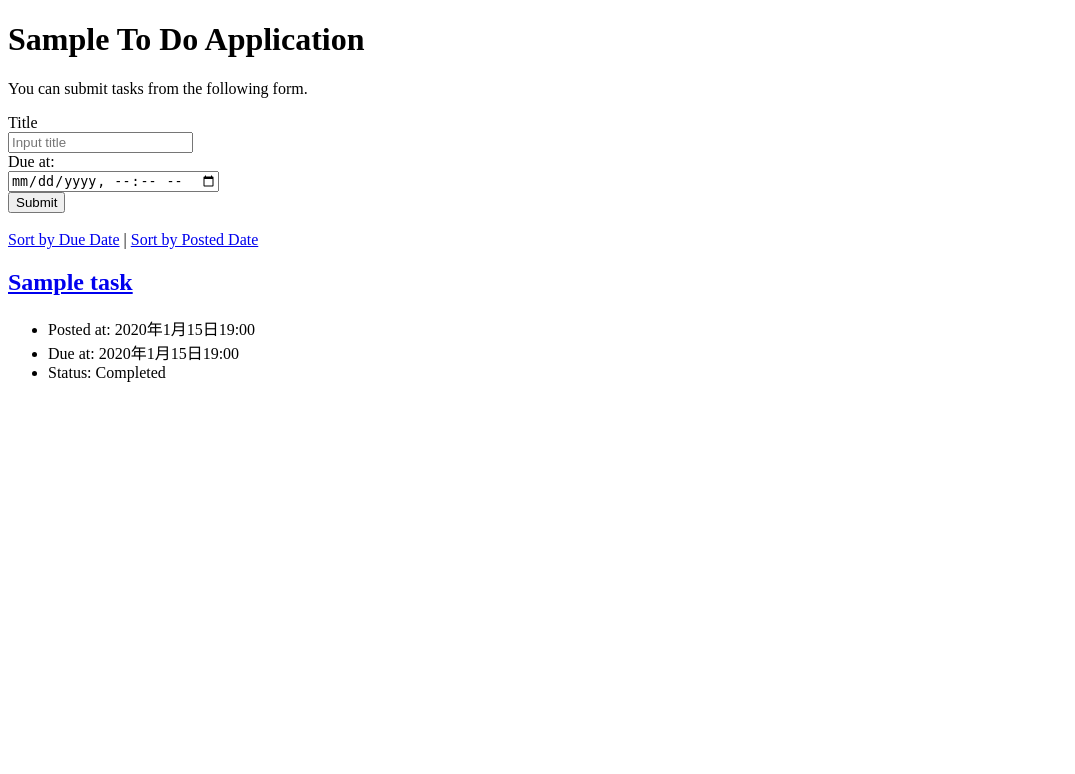
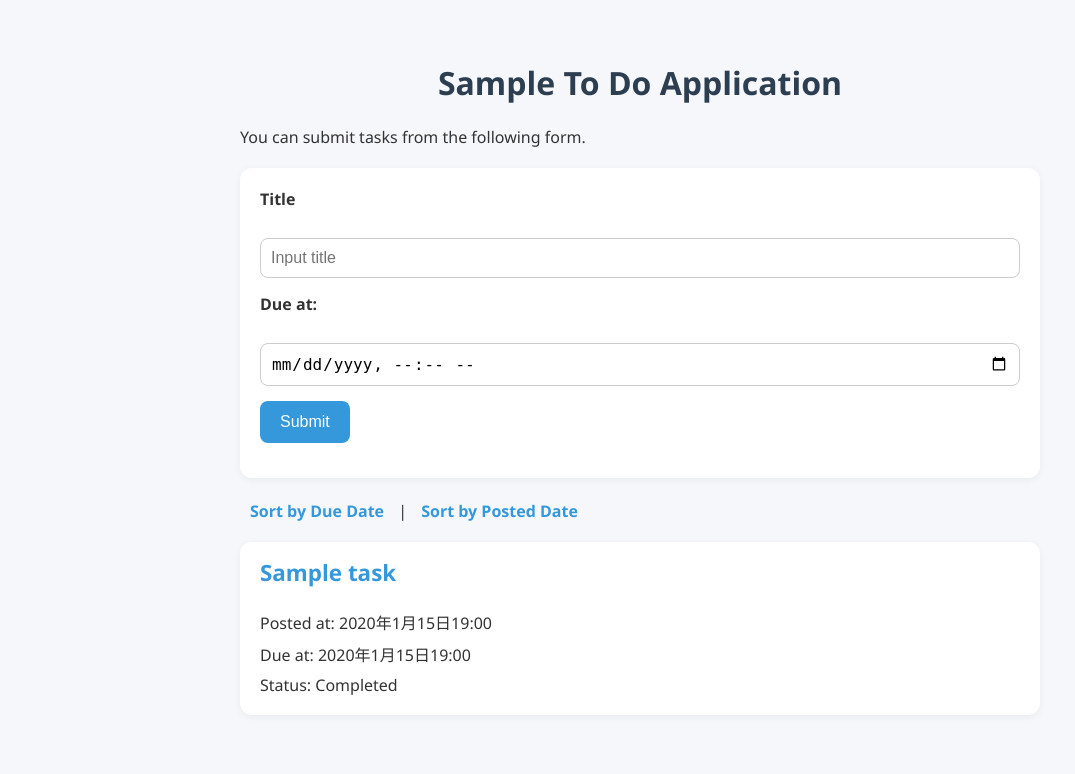
Before and after one commit to fightmaster0728/django-test-exercise, a Django app: page / in a window 1280 px wide. Shown: the top 774 px of the page, without its empty margins (0-1075 px from the left). Run offline with Django 5.2, Linux system fonts and the light colour scheme; tables that the repository leaves empty hold one stand-in row (values such as "Sample post").

Commit message:
cssの追加

```diff
--- a/config/settings.py
+++ b/config/settings.py
@@ -115,7 +115,7 @@ USE_TZ = True
 # Static files (CSS, JavaScript, Images)
 # https://docs.djangoproject.com/en/5.2/howto/static-files/
 
-STATIC_URL = 'static/'
+STATIC_URL = '/static/'
 
 # Default primary key field type
 # https://docs.djangoproject.com/en/5.2/ref/settings/#default-auto-field
--- /dev/null
+++ b/todo/static/todo/style.css
@@ -0,0 +1,126 @@
+/* アニメーション用 */
+@keyframes fadeInUp {
+    from {
+        opacity: 0;
+        transform: translateY(20px);
+    }
+
+    to {
+        opacity: 1;
+        transform: translateY(0);
+    }
+}
+
+body {
+    font-family: 'Segoe UI', sans-serif;
+    background-color: #f5f7fa;
+    color: #333;
+    max-width: 800px;
+    margin: 0 auto;
+    padding: 40px 20px;
+    animation: fadeInUp 0.6s ease-out;
+}
+
+h1 {
+    text-align: center;
+    color: #2c3e50;
+    animation: fadeInUp 0.8s ease-out;
+}
+
+form {
+    background-color: #ffffff;
+    padding: 20px;
+    border-radius: 12px;
+    box-shadow: 0 2px 8px rgba(0, 0, 0, 0.05);
+    margin-top: 20px;
+    animation: fadeInUp 1s ease-out;
+}
+
+form div {
+    margin-bottom: 15px;
+}
+
+label {
+    font-weight: bold;
+    display: block;
+    margin-bottom: 6px;
+}
+
+input[type="text"],
+input[type="datetime-local"] {
+    width: 100%;
+    padding: 10px;
+    border: 1px solid #ccc;
+    border-radius: 8px;
+    font-size: 16px;
+    box-sizing: border-box;
+    transition: border-color 0.3s ease;
+}
+
+input:focus {
+    border-color: #3498db;
+    outline: none;
+}
+
+button {
+    background-color: #3498db;
+    color: #fff;
+    border: none;
+    padding: 12px 20px;
+    border-radius: 8px;
+    font-size: 16px;
+    cursor: pointer;
+    transition: all 0.3s ease;
+}
+
+button:hover {
+    background-color: #2980b9;
+    transform: translateY(-2px);
+    box-shadow: 0 4px 8px rgba(0, 0, 0, 0.1);
+}
+
+a {
+    color: #3498db;
+    text-decoration: none;
+    font-weight: bold;
+    transition: all 0.3s ease;
+}
+
+a:hover {
+    text-decoration: underline;
+    color: #2c80b4;
+}
+
+.text {
+    background-color: #fff;
+    border-radius: 12px;
+    padding: 15px 20px;
+    margin: 20px 0;
+    box-shadow: 0 2px 8px rgba(0, 0, 0, 0.05);
+    animation: fadeInUp 1s ease-out;
+    transition: transform 0.3s ease, box-shadow 0.3s ease;
+}
+
+.text:hover {
+    transform: translateY(-3px);
+    box-shadow: 0 6px 12px rgba(0, 0, 0, 0.08);
+}
+
+.text h2 {
+    margin-top: 0;
+    font-size: 1.4em;
+}
+
+.text ul {
+    list-style-type: none;
+    padding: 0;
+    margin: 0;
+}
+
+.text li {
+    padding: 4px 0;
+}
+
+div>a {
+    margin: 0 10px;
+}
--- a/todo/templates/todo/detail.html
+++ b/todo/templates/todo/detail.html
@@ -6,10 +6,13 @@
   <title>To Do Application</title>
   <meta charset="UTF-8">
   <meta name="author" content="INIAD">
+  <link rel="stylesheet" href="{% static 'todo/style.css' %}">
 </head>
 
 <body>
+
   <h1>{{ task.title }}</h1>
+  <div class="text">
     <ul>
       <li>Posted at: {{ task.posted_at }}</li>
       {% if task.due_at %}
@@ -22,8 +25,7 @@
       {% endif %}
     </ul>
 
-  <div>
-    <a href="{% url 'index' %}">Top</a>
+    < <a href="{% url 'index' %}">Top</a>
       <a href="{% url 'close' task.id %}">Close</a>
       <a href="{% url 'update' task.id %}">Edit</a>
       <a href="{% url 'delete' task.id %}">Delete</a>
--- a/todo/templates/todo/edit.html
+++ b/todo/templates/todo/edit.html
@@ -6,6 +6,7 @@
   <title>To Do Application</title>
   <meta charset="UTF-8">
   <meta name="author" content="INIAD">
+  <link rel="stylesheet" href="{% static 'todo/style.css' %}">
 </head>
 
 <body>
@@ -13,13 +14,13 @@
   <p>You can edit tasks from the following form.</p>
   <form action="{% url 'update' task.id%}" method="post">
     {% csrf_token %}
-      <div>
+    <div class="">
       <label for="titleInput">Title</label><br>
       <input id="titleInput" name="title" type="text" placeholder="Input title" value="{{ task.title }}">
     </div>
     <div>
       <label for="dueInput">Due at:</label><br>
-        <input id="dueInput" name="due_at" type="datetime-local" value="{{ task.due_at |date:"Y-m-d H:i" }}">
+      <input id="dueInput" name="due_at" type="datetime-local" value="{{ task.due_at |date:" Y-m-d H:i" }}">
     </div>
     <div>
       <button type="submit">Submit</button>
--- a/todo/templates/todo/index.html
+++ b/todo/templates/todo/index.html
@@ -6,6 +6,7 @@
   <title>To Do Application</title>
   <meta charset="UTF-8">
   <meta name="author" content="INIAD">
+  <link rel="stylesheet" href="{% static 'todo/style.css' %}">
 </head>
 
 <body>
```
Lines whose indentation alone changed are shown as unchanged.
